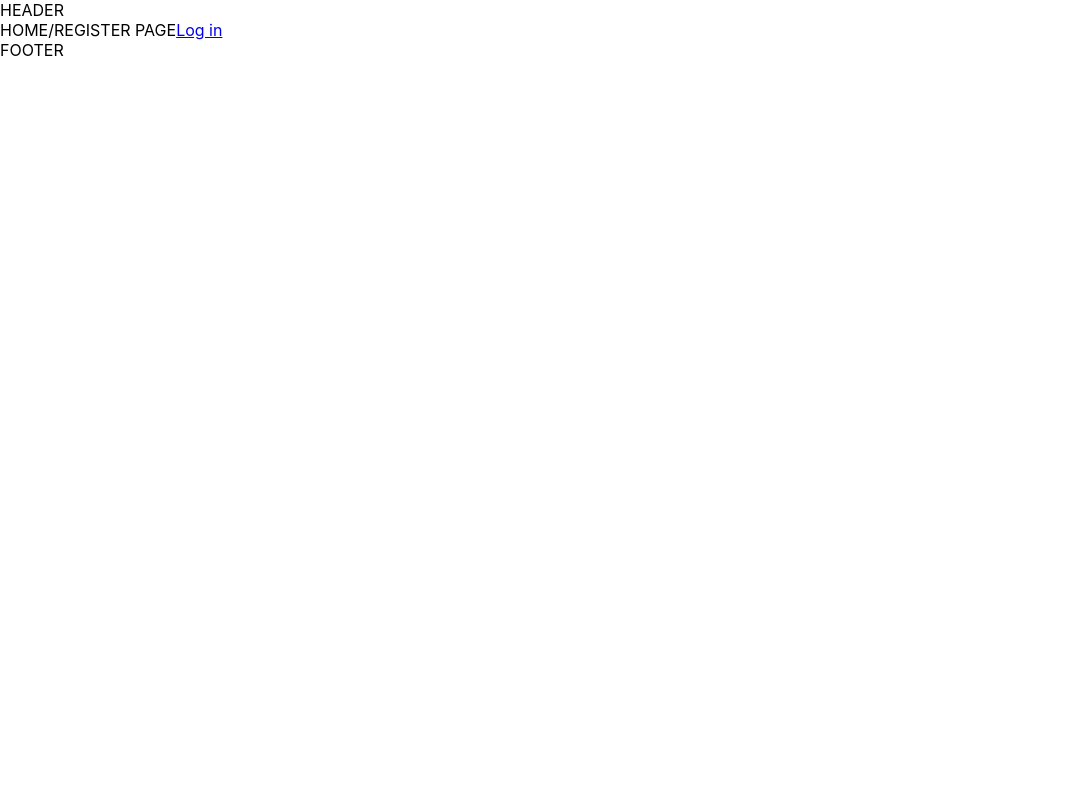
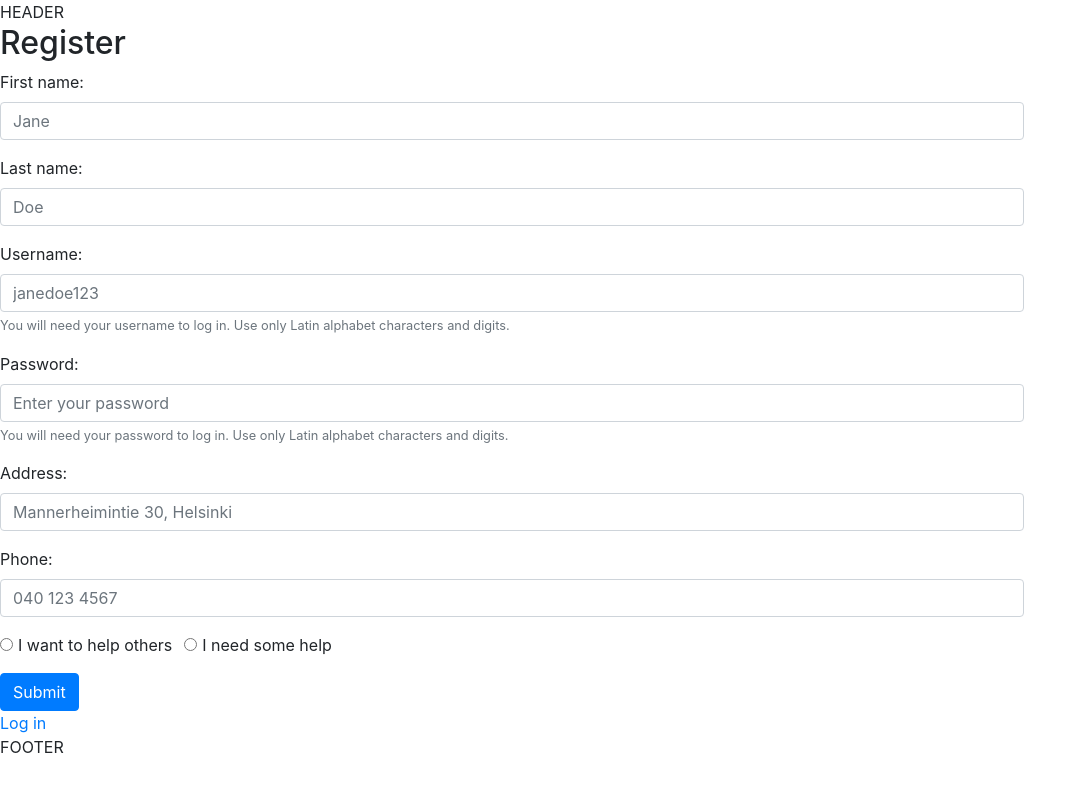
Before and after one commit to bea94k/neighbors-help, a React (Create React App) app in the folder neighbors-help/: page /register in a window 1280 px wide. Shown: the top 792 px of the page, without its empty margins (0-1087 px from the left). Built offline with nearby package versions, Linux system fonts and the light colour scheme.

Commit message:
Add npm Bootstrap, add login and register forms/components

```diff
--- a/neighbors-help/package.json
+++ b/neighbors-help/package.json
@@ -6,7 +6,9 @@
     "@testing-library/jest-dom": "^4.2.4",
     "@testing-library/react": "^9.5.0",
     "@testing-library/user-event": "^7.2.1",
+    "bootstrap": "^4.4.1",
     "react": "^16.13.1",
+    "react-bootstrap": "^1.0.1",
     "react-dom": "^16.13.1",
     "react-router-dom": "^5.1.2",
     "react-scripts": "3.4.1"
--- a/neighbors-help/src/App.js
+++ b/neighbors-help/src/App.js
@@ -6,6 +6,8 @@ import Login from './Login';
 import Register from './Register';
 import HomeHelper from './HomeHelper';
 import HomeCustomer from './HomeCustomer';
+
+import 'bootstrap/dist/css/bootstrap.min.css';
 
 const App = () => {
   return (
--- a/neighbors-help/src/Login.js
+++ b/neighbors-help/src/Login.js
@@ -2,11 +2,30 @@
 
 import React from 'react';
 import { BrowserRouter as Router, Switch, Route, Link } from 'react-router-dom';
+import Form from 'react-bootstrap/Form';
+import Button from 'react-bootstrap/Button';
 
 const Login = () => {
     return (
         <div>
-            HOME/LOGIN PAGE
+            <Form style={{ width: '80%' }}>
+                <h2>Log in</h2>
+                <Form.Group controlId="formUsername">
+                    <Form.Label>Username:</Form.Label>
+                    <Form.Control type="text" placeholder="Enter your username" />
+                    <Form.Text className="text-muted">
+                        Enter your username in the exact same form as you registered it.
+                      </Form.Text>
+                </Form.Group>
+
+                <Form.Group controlId="formPassword">
+                    <Form.Label>Password:</Form.Label>
+                    <Form.Control type="password" placeholder="Enter your password" />
+                </Form.Group>
+                <Button variant="primary" type="submit">
+                    Submit
+                  </Button>
+            </Form>
             <Link to={'/register'}>Register</Link>
         </div>
     );
--- a/neighbors-help/src/Register.js
+++ b/neighbors-help/src/Register.js
@@ -2,11 +2,59 @@
 
 import React from 'react';
 import { BrowserRouter as Router, Switch, Route, Link } from 'react-router-dom';
+import Form from 'react-bootstrap/Form';
+import Button from 'react-bootstrap/Button';
 
 const Register = () => {
     return (
         <div>
-            HOME/REGISTER PAGE
+            <Form style={{ width: '80%' }}>
+                <h2>Register</h2>
+                <Form.Group controlId="formFirstName">
+                    <Form.Label>First name:</Form.Label>
+                    <Form.Control type="text" placeholder="Jane" required />
+                </Form.Group>
+
+                <Form.Group controlId="formLastName">
+                    <Form.Label>Last name:</Form.Label>
+                    <Form.Control type="text" placeholder="Doe" />
+                </Form.Group>
+
+                <Form.Group controlId="formUsername">
+                    <Form.Label>Username:</Form.Label>
+                    <Form.Control type="text" placeholder="janedoe123" required />
+                    <Form.Text className="text-muted">
+                        You will need your username to log in. Use only Latin alphabet characters and digits.
+                      </Form.Text>
+                </Form.Group>
+
+                <Form.Group controlId="formPassword">
+                    <Form.Label>Password:</Form.Label>
+                    <Form.Control type="password" placeholder="Enter your password" required />
+                    <Form.Text className="text-muted">
+                        You will need your password to log in. Use only Latin alphabet characters and digits.
+                      </Form.Text>
+                </Form.Group>
+
+                <Form.Group controlId="formAddress">
+                    <Form.Label>Address:</Form.Label>
+                    <Form.Control type="text" placeholder="Mannerheimintie 30, Helsinki" />
+                </Form.Group>
+
+                <Form.Group controlId="formPhone">
+                    <Form.Label>Phone:</Form.Label>
+                    <Form.Control type="text" placeholder="040 123 4567" />
+                </Form.Group>
+
+                <div key={'helper-or-customer'} className="mb-3">
+                    <Form.Check inline label="I want to help others" type='radio' id={'helper'} />
+                    <Form.Check inline label="I need some help" type='radio' id={'customer'} />
+                </div>
+
+                <Button variant="primary" type="submit">
+                    Submit
+                  </Button>
+            </Form>
             <Link to={'/'}>Log in</Link>
         </div>
     );
```
Also changed, not shown: 1 other file (tests, documents, lock files or other folders).
